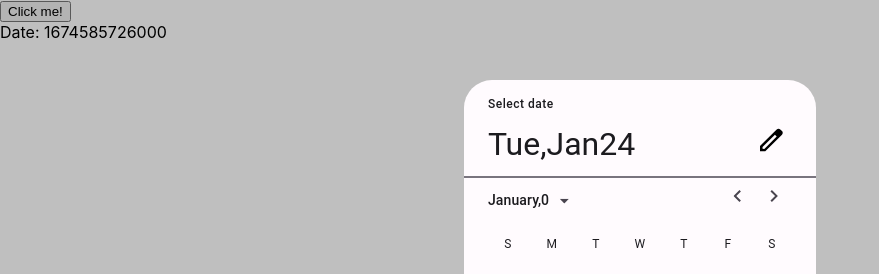
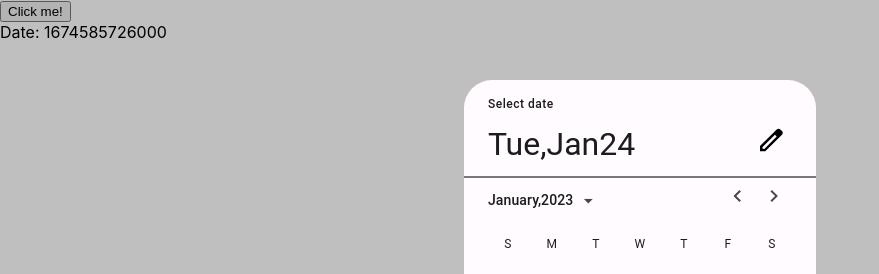
Before and after one commit to Ztanha/react-date-picker-material, a React (Create React App) app: page / in a window 1280 px wide. Shown: the top 274 px of the page, without its empty margins (0-879 px from the left). Built offline with nearby package versions, Linux system fonts and the light colour scheme.

Commit message:
Fix the style of today pointer

```diff
--- a/src/components/datePicker/dayMode/DayMode.js
+++ b/src/components/datePicker/dayMode/DayMode.js
@@ -81,8 +81,8 @@ const DayMode = props=>{
     useEffect(()=>{
 
         date.current = new Date(props.date)
-        setRefMonth(props.month);
-        setRefYear(props.year);
+        setRefMonth(date.current.getMonth());
+        setRefYear(date.current.getFullYear());
         reloadCells(props.date)
         setDayPointer(date.current.getDate());
 
@@ -122,11 +122,13 @@ const DayMode = props=>{
                         <div key={index}
                              onClick={()=>setSelectedDay(x)}
                              className='cell'
-                             style={ x === dayPointer
-                                 ? styles.today
-                                 : ( x === selectedDay)
-                                     ? styles.selectedCell
-                                     : {}
+                             style={ refMonth === props.month
+                                 ? x === dayPointer
+                                     ? styles.today
+                                     : ( x === selectedDay )
+                                         ? styles.selectedCell
+                                         : {}
+                                 : {}
                              }
                         >
                             {x}
```
